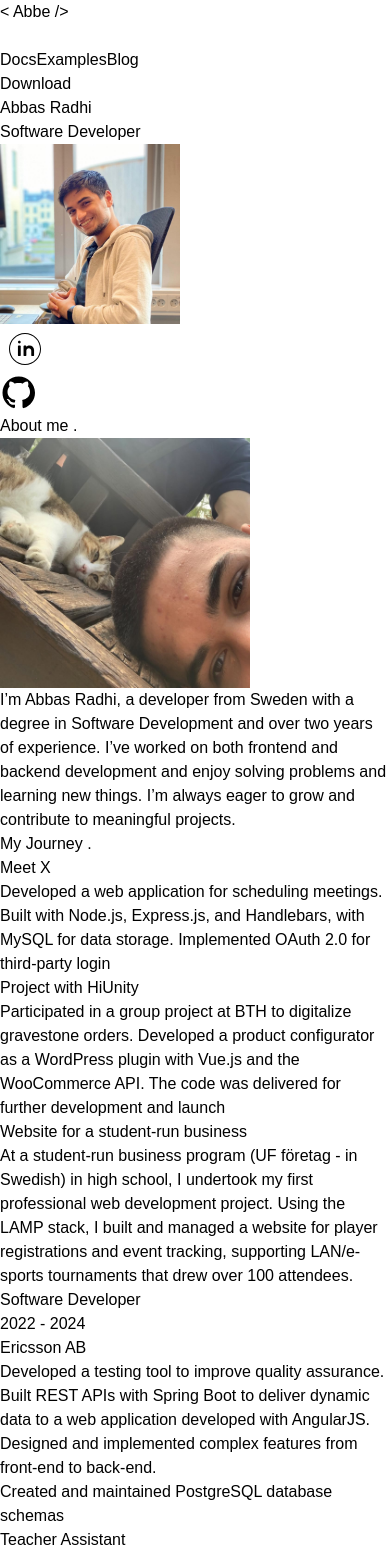
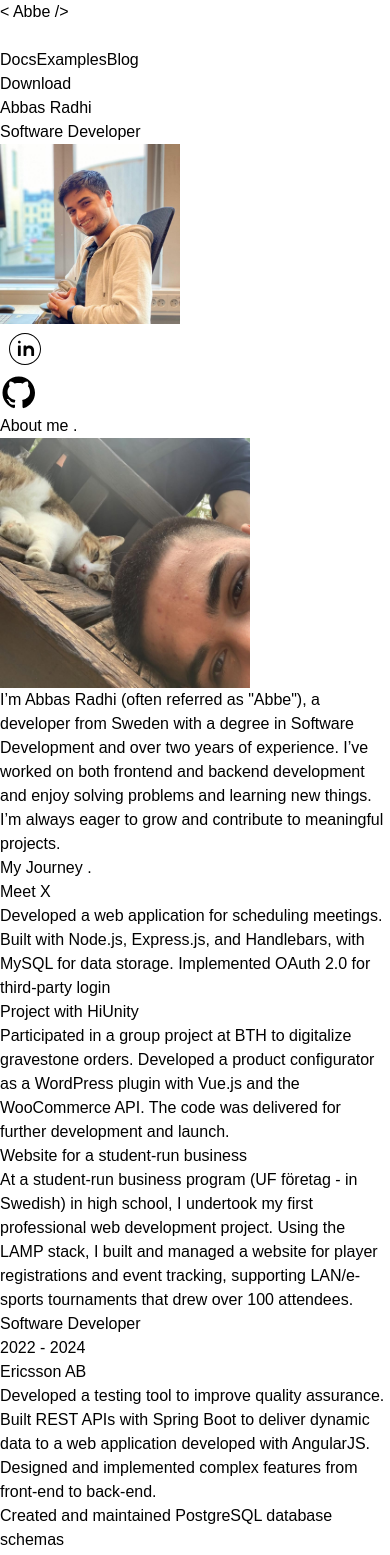
Before and after one commit to abberadhi/abbe-dev, a Next.js app: page / in a window 390 px wide. Shown: the top 1555 px of the page. Built offline with nearby package versions, Linux system fonts and the light colour scheme.

Commit message:
some refactoring

```diff
--- a/src/app/components/aboutMe.tsx
+++ b/src/app/components/aboutMe.tsx
@@ -19,11 +19,11 @@ export const AboutMe = () => {
         </div>
         <div className="text-lg flex-1 flex mt-4 md:mt-0">
           <p>
-            I’m Abbas Radhi, a developer from Sweden with a degree in Software
-            Development and over two years of experience. I’ve worked on both
-            frontend and backend development and enjoy solving problems and
-            learning new things. I’m always eager to grow and contribute to
-            meaningful projects.
+            I’m Abbas Radhi (often referred as "Abbe"), a developer from Sweden
+            with a degree in Software Development and over two years of
+            experience. I’ve worked on both frontend and backend development and
+            enjoy solving problems and learning new things. I’m always eager to
+            grow and contribute to meaningful projects.
           </p>
         </div>
       </div>
--- /dev/null
+++ b/src/app/components/myJourney.tsx
@@ -0,0 +1,61 @@
+import { TitlePageBreak } from "./title-page-break";
+import { WorkTimeline } from "./workTimeline";
+
+export const MyJourney = () => {
+  const items = [
+    {
+      time: null,
+      title: "Meet X",
+      description: `Developed a web application for scheduling meetings. Built with
+              Node.js, Express.js, and Handlebars, with MySQL for data storage.
+              Implemented OAuth 2.0 for third-party login`,
+    },
+    {
+      time: null,
+      title: "Project with HiUnity",
+      description: `Participated in a group project at BTH to digitalize gravestone
+              orders. Developed a product configurator as a WordPress plugin
+              with Vue.js and the WooCommerce API. The code was delivered for
+              further development and launch.`,
+    },
+    {
+      time: null,
+      title: "Website for a student-run business",
+      description: `At a student-run business program (UF företag - in Swedish) in
+              high school, I undertook my first professional web development
+              project. Using the LAMP stack, I built and managed a website for
+              player registrations and event tracking, supporting LAN/e-sports
+              tournaments that drew over 100 attendees.`,
+    },
+  ];
+
+  return (
+    <article className="p-12 bg-transparent mx-auto lg:px-8">
+      <TitlePageBreak title="My Journey"></TitlePageBreak>
+
+      <div className="flex gap-6 mt-12 flex-col-reverse md:flex-row">
+        <div className="flex-1 flex flex-col gap-4">
+          {items.map((item, i) => {
+            return (
+              <div key={i} className="border-l-2 border-gray-600 p-4 ">
+                <div className="flex justify-between items-center">
+                  <h3 className="text-lg font-semibold text-white">
+                    {item.title}
+                  </h3>
+                  <time className="mb-1 text-sm font-normal leading-none text-gray-400 dark:text-gray-500">
+                    {item.time}
+                  </time>
+                </div>
+                <p className="text-gray-400">{item.description}</p>
+              </div>
+            );
+          })}
+        </div>
+
+        <div className="flex-1">
+          <WorkTimeline></WorkTimeline>
+        </div>
+      </div>
+    </article>
+  );
+};
--- a/src/app/layout.tsx
+++ b/src/app/layout.tsx
@@ -14,8 +14,8 @@ const geistMono = Geist_Mono({
 });
 
 export const metadata: Metadata = {
-  title: "Create Next App",
-  description: "Generated by create next app",
+  title: "< Abbe />",
+  description: "Portfolio Website - Abbas Radhi",
 };
 
 export default function RootLayout({
--- a/src/app/page.tsx
+++ b/src/app/page.tsx
@@ -1,7 +1,6 @@
 import { Header } from "./components/header";
 import { AboutMe } from "./components/aboutMe";
-import { TitlePageBreak } from "./components/title-page-break";
-import { WorkTimeline } from "./components/workTimeline";
+import { MyJourney } from "./components/myJourney";
 
 export default function Home() {
   return (
@@ -9,57 +8,7 @@ export default function Home() {
       <Header></Header>
       <main className="max-w-5xl mx-auto my-12">
         <AboutMe></AboutMe>
-        <article className="p-12 bg-transparent mx-auto lg:px-8">
-          <TitlePageBreak title="My Journey"></TitlePageBreak>
-
-          <div className="flex gap-6 mt-12 flex-col-reverse md:flex-row">
-            <div className="flex-1 flex flex-col gap-4">
-              <div className="border-l-2 border-gray-600 p-4 ">
-                <div className="flex justify-between items-center">
-                  <h3 className="text-lg font-semibold text-white">Meet X</h3>
-                  <time className="mb-1 text-sm font-normal leading-none text-gray-400 dark:text-gray-500"></time>
-                </div>
-                <p className="text-gray-400">
-                  Developed a web application for scheduling meetings. Built
-                  with Node.js, Express.js, and Handlebars, with MySQL for data
-                  storage. Implemented OAuth 2.0 for third-party login
-                </p>
-              </div>
-              <div className="border-l-2 border-gray-600 p-4 ">
-                <div className="flex justify-between items-center">
-                  <h3 className="text-lg font-semibold text-white">
-                    Project with HiUnity
-                  </h3>
-                  <time className="mb-1 text-sm font-normal leading-none text-gray-400 dark:text-gray-500"></time>
-                </div>
-                <p className="text-gray-400">
-                  Participated in a group project at BTH to digitalize
-                  gravestone orders. Developed a product configurator as a
-                  WordPress plugin with Vue.js and the WooCommerce API. The code
-                  was delivered for further development and launch
-                </p>
-              </div>
-              <div className="border-l-2 border-gray-600 p-4 ">
-                <div className="flex justify-between items-center">
-                  <h3 className="text-lg font-semibold text-white">
-                    Website for a student-run business
-                  </h3>
-                  <time className="mb-1 text-sm font-normal leading-none text-gray-400 dark:text-gray-500"></time>
-                </div>
-                <p className="text-gray-400">
-                  At a student-run business program (UF företag - in Swedish) in
-                  high school, I undertook my first professional web development
-                  project. Using the LAMP stack, I built and managed a website
-                  for player registrations and event tracking, supporting
-                  LAN/e-sports tournaments that drew over 100 attendees.
-                </p>
-              </div>
-            </div>
-            <div className="flex-1">
-              <WorkTimeline></WorkTimeline>
-            </div>
-          </div>
-        </article>
+        <MyJourney></MyJourney>
       </main>
     </>
   );
```
